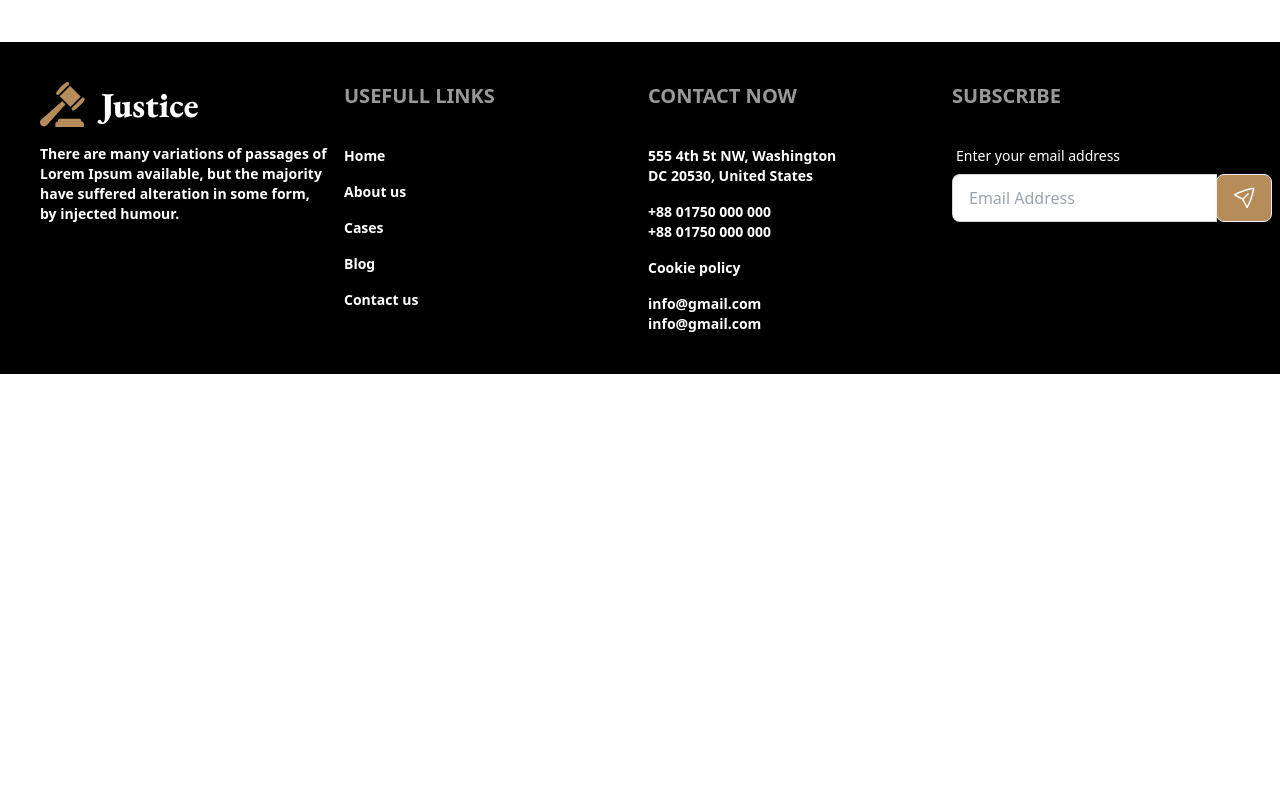
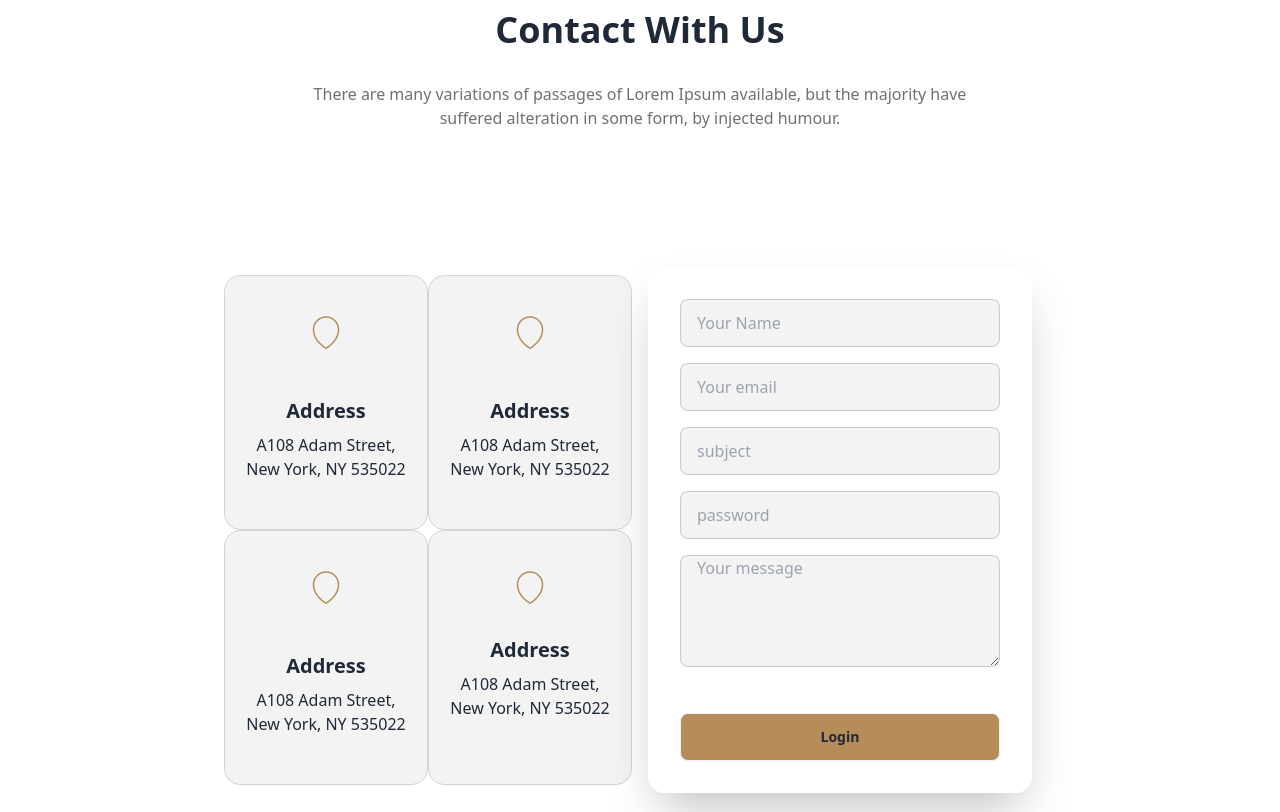
Before and after one commit to NourobaSultana/penguin-fashion-website, a plain HTML site: page legal solution/index.html in a window 1280 px wide. Shown: the part 3620-4432 px from the top of the page. Before the commit the page ends 3994 px from the top, so only its background shows below. Drawn offline with nearby package versions, Linux system fonts and the light colour scheme.

Commit message:
legal website done

```diff
--- a/legal solution/index.html
+++ b/legal solution/index.html
@@ -24,7 +24,8 @@
               colors: {
                 clifford: '#da373d',
                 'button-primary': '#B68C5A',
-                'text':'rgba(112, 112, 112, 1)'
+                'text':'rgba(112, 112, 112, 1)',
+                'background':'#F3F3F3',
               }
             }
           }
@@ -267,11 +268,11 @@
      <div class="mt-24">
     <!-- text -->
      <div class="">
-        <h1 class="text-4xl font-bold text-center">What Our Client Say</h1>
+        <h1 class="text-4xl font-bold text-center">Frequently Asked Any Questions</h1>
         <p class="text-text font-xs text-center mt-8">There are many variations of passages of Lorem Ipsum available, but the majority have <br> suffered alteration in some form, by injected humour.</p>
      </div>
         <!-- pic and question section -->
-        <div class="hero  min-h-screen -mt-16">
+        <div class="hero  min-h-screen -mt-4 lg:-mt-24">
             <div class="hero-content flex-col lg:flex-row">
               <img
                 src="images/faq.png"
@@ -323,38 +324,131 @@
 
      <!-- email section -->
       <section>
+        <div class="">
+            <h1 class="text-4xl font-bold text-center">Contact With Us</h1>
+            <p class="text-text font-xs text-center mt-8">There are many variations of passages of Lorem Ipsum available, but the majority have <br> suffered alteration in some form, by injected humour.</p>
+         </div>
 
+        <div class="hero min-h-screen">
+            <div class="hero-content grid grid-cols-1 md:grid-cols-2 lg:grid-cols-2">
+                <div class="grid  grid-cols-1 md:grid-cols-2 lg:grid-cols-2 lg:ml-52">
+                      <!-- card 1 -->
+                    <div class="card bg-background border border-gray-300">
+                        <figure class="px-10 pt-10">
+                          <img
+                            src="./images/address.png"
+                            alt="Shoes"
+                            class="" />
+                        </figure>
+                        <div class="card-body items-center text-center px-16 py-12">
+                          <h2 class="card-title">Address</h2>
+                          <p class="w-60">A108 Adam Street, <br>
+                            New York, NY 535022</p>
+                        </div>
+                      </div>
+                         <!-- card 2 -->
+                      <div class="card bg-background border border-gray-300">
+                        <figure class="px-10 pt-10">
+                          <img
+                            src="./images/address.png"
+                            alt="Shoes"
+                            class="" />
+                        </figure>
+                        <div class="card-body items-center text-center px-16 py-12">
+                          <h2 class="card-title">Address</h2>
+                          <p class="w-60">A108 Adam Street, <br>
+                            New York, NY 535022</p>
+                        </div>
+                      </div>
+                         <!-- card 3 -->
+                         <div class="card bg-background border border-gray-300">
+                            <figure class="px-10 pt-10">
+                              <img
+                                src="./images/address.png"
+                                alt="Shoes"
+                                class="" />
+                            </figure>
+                            <div class="card-body items-center text-center px-16 py-12">
+                              <h2 class="card-title">Address</h2>
+                              <p class="w-60">A108 Adam Street, <br>
+                                New York, NY 535022</p>
+                            </div>
+                          </div>
+                         <!-- card 4 -->
+                         <div class="card bg-background border border-gray-300">
+                            <figure class="px-10 pt-10">
+                              <img
+                                src="./images/address.png"
+                                alt="Shoes"
+                                class="" />
+                            </figure>
+                            <div class="card-body items-center text-center px-16 py-8">
+                              <h2 class="card-title">Address</h2>
+                              <p class="w-60">A108 Adam Street, <br>
+                                New York, NY 535022</p>
+                            </div>
+                          </div>
+                </div>
+
+              <!-- email section -->
+              <div class="card bg-base-100 w-full max-w-sm shrink-0 shadow-2xl">
+                <form class="card-body gap-4">
+
+                    <div class="form-control">
+                        <input type="email" placeholder="Your Name" class="input input-bordered bg-background" required />
+                      </div>
+
+                    <div class="form-control">
+                        <input type="email" placeholder="Your email" class="input input-bordered bg-background" required />
+                      </div>
+
+                  <div class="form-control">
+                    <input type="email" placeholder="subject" class="input input-bordered bg-background" required />
+                  </div>
+                  <div class="form-control">
+                    <input type="password" placeholder="password" class="input input-bordered bg-background" required />
+                </div>
+                <div>
+                    <textarea name="message" id="msg" placeholder="Your message" class="w-full h-28 bg-background rounded-lg input input-bordered"></textarea>
+                </div>
+                  <div class="form-control mt-6">
+                    <button class="btn bg-button-primary">Login</button>
+                  </div>
+                </form>
+              </div>
+            </div>
+          </div>
       </section>
    </main>
    <!-- footer section -->
         <footer class="footer bg-black text-white text-base-content p-10 grid grid-cols-1 md:grid-cols-2 lg:grid-cols-4">
-            <nav class="font-bold space-y-2">
+            <nav class="">
               <div class="flex">
                 <img src="./images/logo.png" alt="">
                 <!-- <h6 class="footer-title">Justice</h6> -->
             </div>
             <p >There are many variations of passages of Lorem Ipsum available, but the majority have suffered alteration in some form, by injected humour.</p>
             </nav>
-            <nav class="font-bold space-y-2">
-              <h6 class="footer-title text-white mb-5 text-xl font-extrabold">Usefull Links</h6>
+            <nav class="">
+              <h6 class=" text-white mb-5 text-xl font-extrabold">Usefull Links</h6>
               <a class="link link-hover">Home</a>
               <a class="link link-hover">About us</a>
               <a class="link link-hover">Cases</a>
               <a class="link link-hover">Blog</a>
               <a class="link link-hover">Contact us</a>
             </nav>
-            <nav class="font-bold space-y-2">
-              <h6 class="footer-title text-white mb-5 text-xl font-extrabold">Contact Now</h6>
+            <nav>
+              <h6 class=" text-white mb-5 text-xl font-extrabold">Contact Now</h6>
               <a class="link link-hover">555 4th 5t NW, Washington <br>DC 20530, United States</a>
 
               <a class="link link-hover">+88 01750 000 000 <br>
                 +88 01750 000 000</a>
-              <a class="link link-hover">Cookie policy</a>
-              <a class="link link-hover">info@gmail.com <br>
+
+              <a class="link link-hover">Cookie policy <br> info@gmail.com
                 info@gmail.com</a>
             </nav>
             <form>
-              <h6 class="footer-title text-white mb-5 text-xl font-extrabold">Subscribe</h6>
+              <h6 class=" text-white mb-5 text-xl font-extrabold">Subscribe</h6>
               <fieldset class="form-control w-80">
                 <label class="label">
                   <span class="label-text text-white">Enter your email address</span>
```
